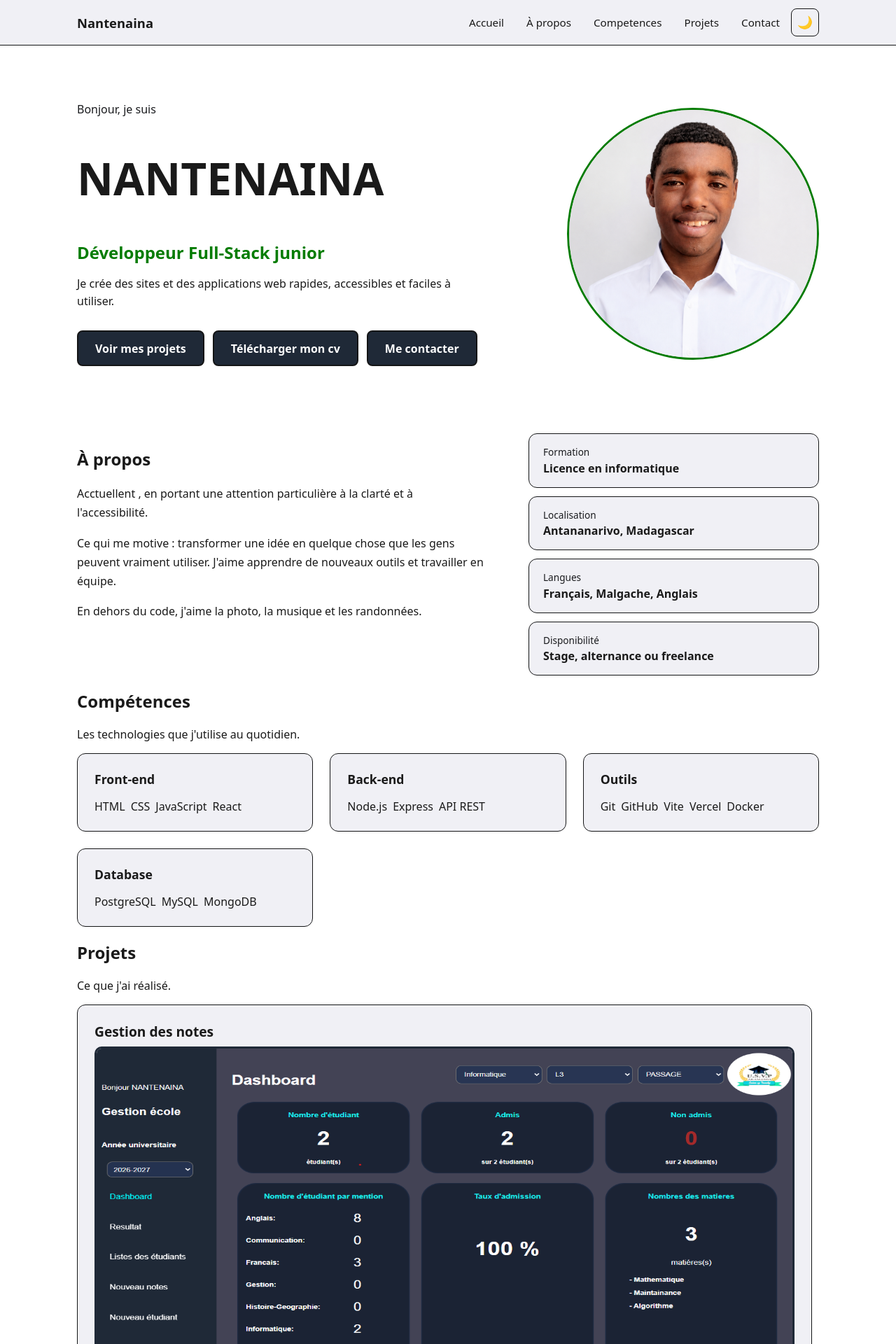
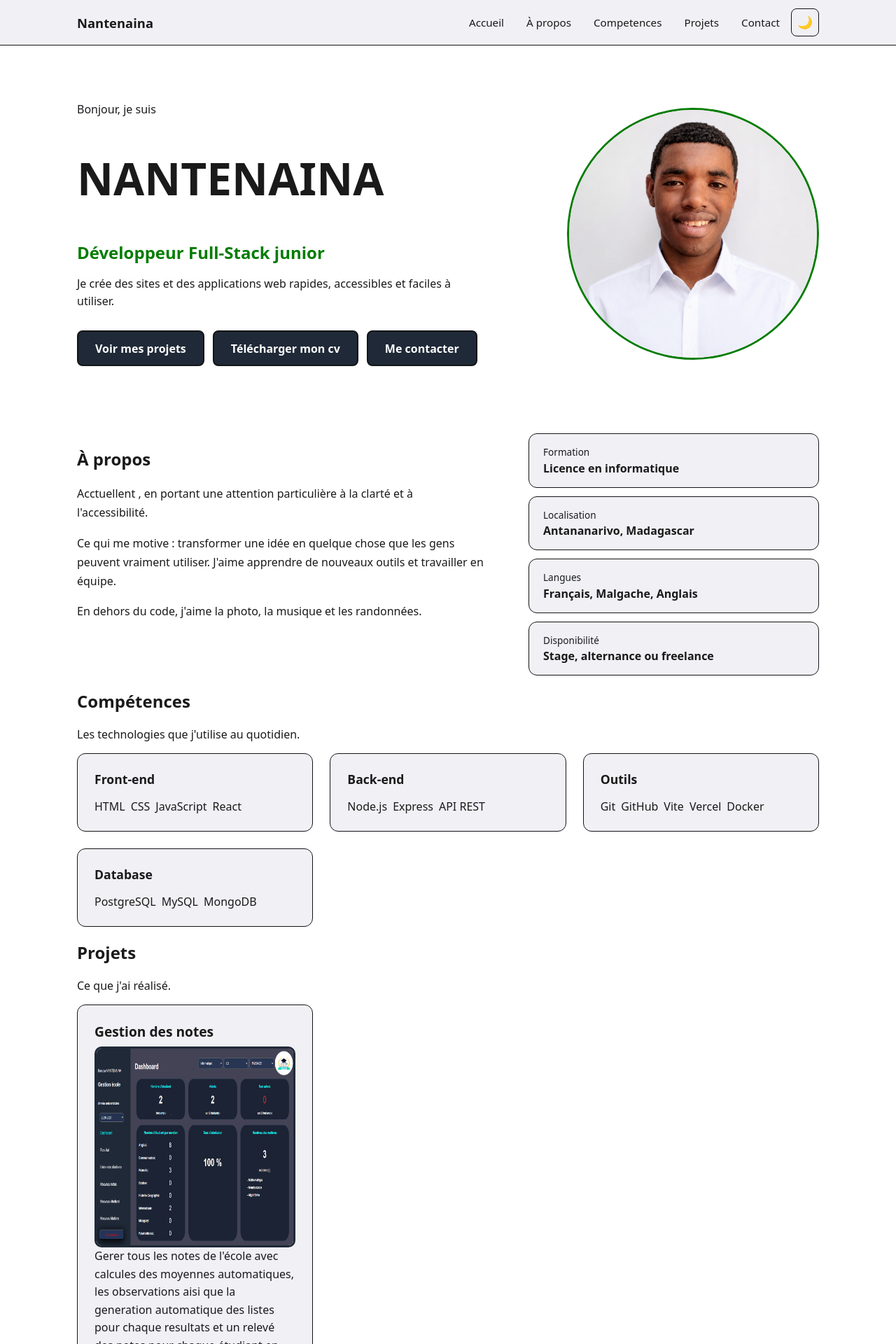
Before and after one commit to Nantenainatatila/NANTENAINA_PORTFOLIO, a React (Vite) app: page / in a window 1280 px wide. Shown: the top 1920 px of the page at 70% size. Built offline with nearby package versions, Linux system fonts and the light colour scheme.

Commit message:
Sescription du changement

```diff
--- a/src/components/Projects.css
+++ b/src/components/Projects.css
@@ -27,8 +27,8 @@
   list-style: none;
 }
 .project__photo {
-  width: 1000px;
-  height: 500px;
+  width: 100%;
+  height: auto;
   aspect-ratio: 16 / 9;
   aspect-ratio: 1;
   border-radius: 10px;
```
